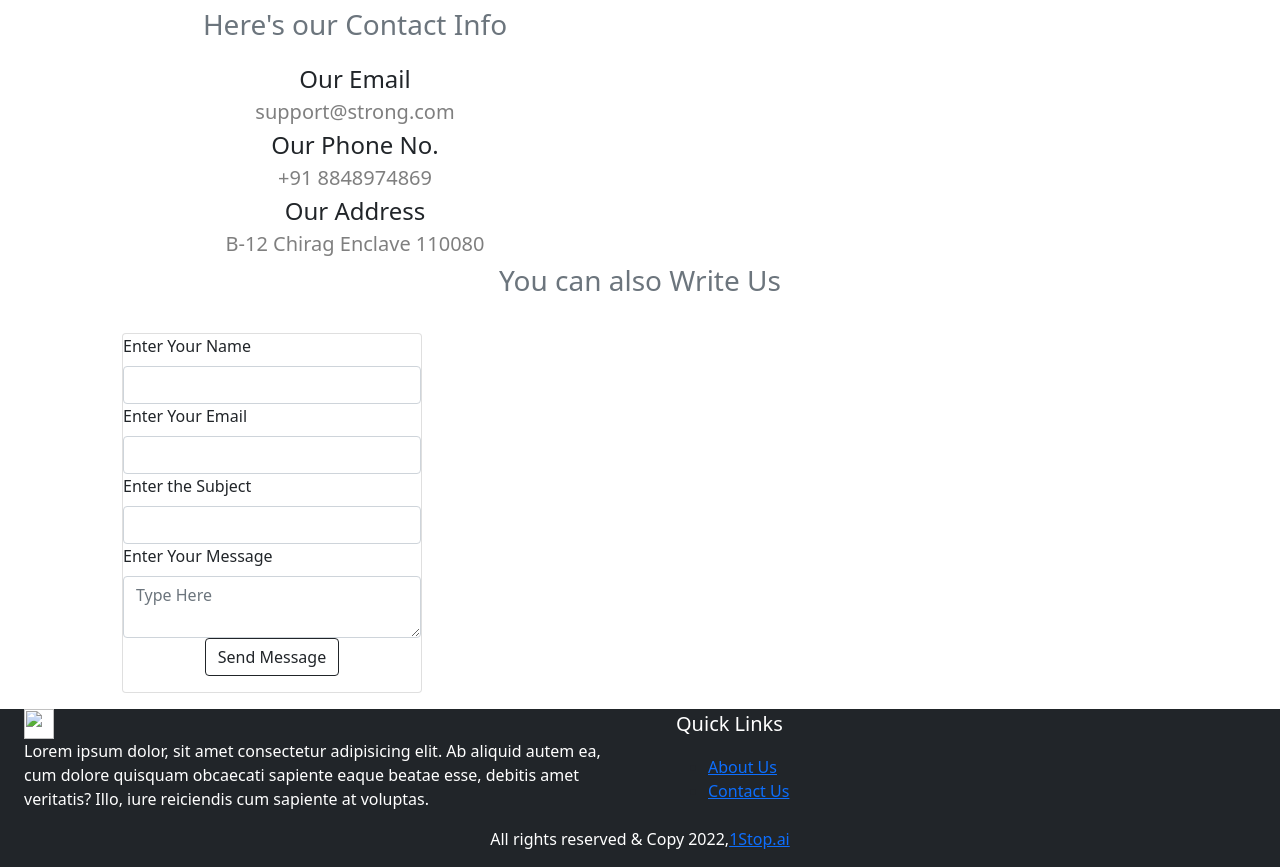
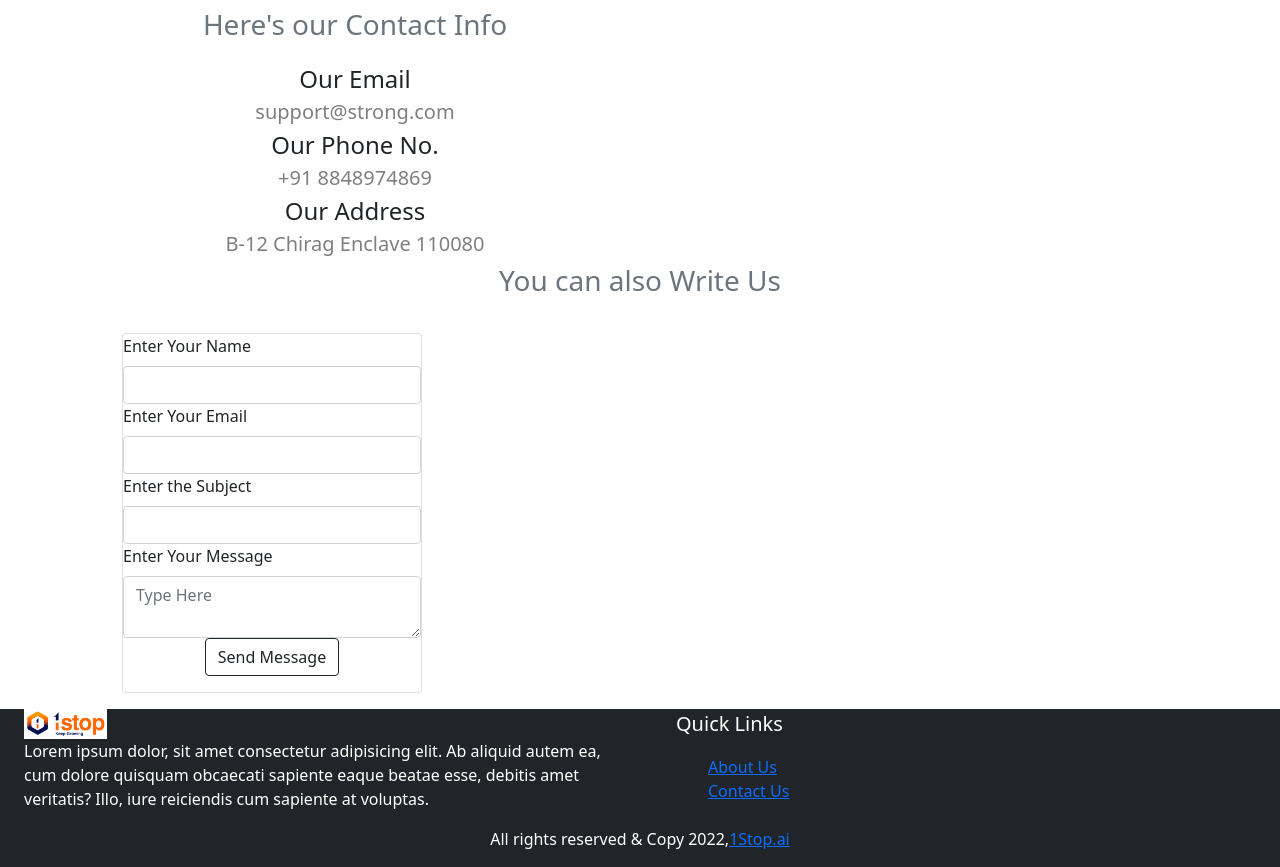
Before and after one commit to snehaMishra27/SinglePageWeb, a plain HTML site: page index.html in a window 1280 px wide. Shown: the part 2050-2917 px from the top of the page. Drawn offline with nearby package versions, Linux system fonts and the light colour scheme.

Commit message:
Update index.html

```diff
--- a/index.html
+++ b/index.html
@@ -216,7 +216,7 @@
         <div class="row">
             <div class="col-md-6">
                 <div class="container">
-                    <img src="img/img/1Stop_logo.png" height="30px" class="bg-white">
+                    <img src="img/1Stop_logo.png" height="30px" class="bg-white">
                     <div>
                         <p class="text-white">Lorem ipsum dolor, sit amet consectetur adipisicing elit. Ab aliquid autem ea, cum dolore quisquam obcaecati sapiente eaque beatae esse, debitis amet veritatis? Illo, iure reiciendis cum sapiente at voluptas.</p>
 
```
